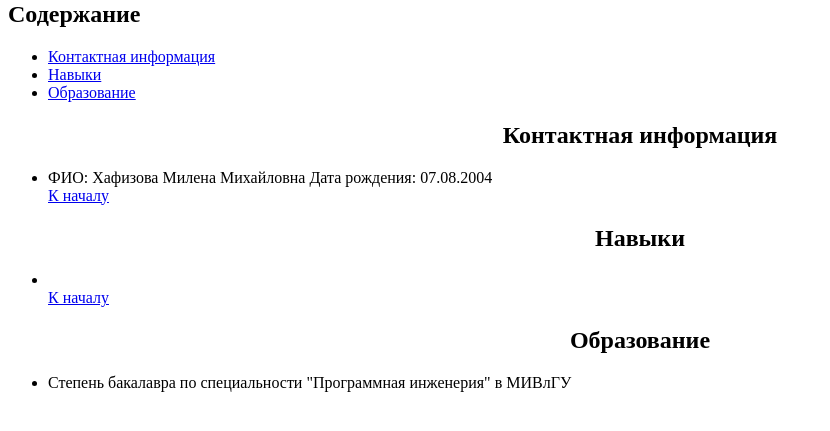
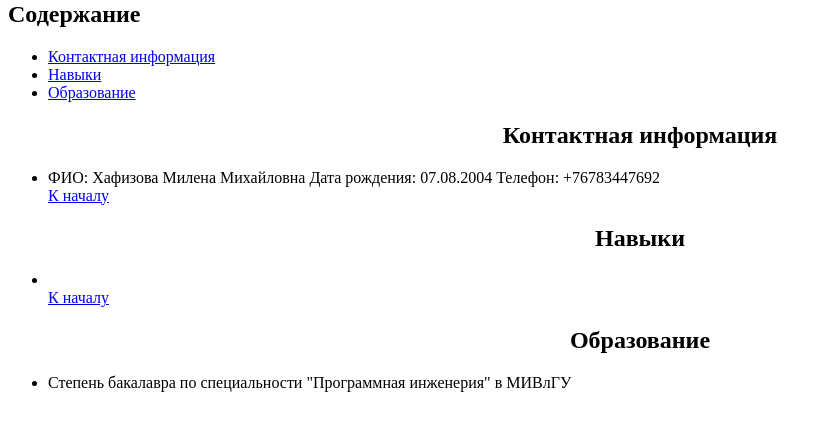
Before and after one commit to BajiKeiske/BajiKeiske, a plain HTML site: page index.html in a window 1280 px wide. Shown: the part 79-510 px from the top of the page, without its empty margins (0-830 px from the left). Drawn offline with Linux system fonts and the light colour scheme.

Commit message:
Update index.html

```diff
--- a/index.html
+++ b/index.html
@@ -23,7 +23,8 @@
  <h2 align="center">Контактная информация</h2>
  <ul >
  <li>ФИО: Хафизова Милена Михайловна
- Дата рождения: 07.08.2004</li>
+ Дата рождения: 07.08.2004
+ Телефон: +76783447692</li>
 
 <a href="#content">К началу</a>
  </div>
```
